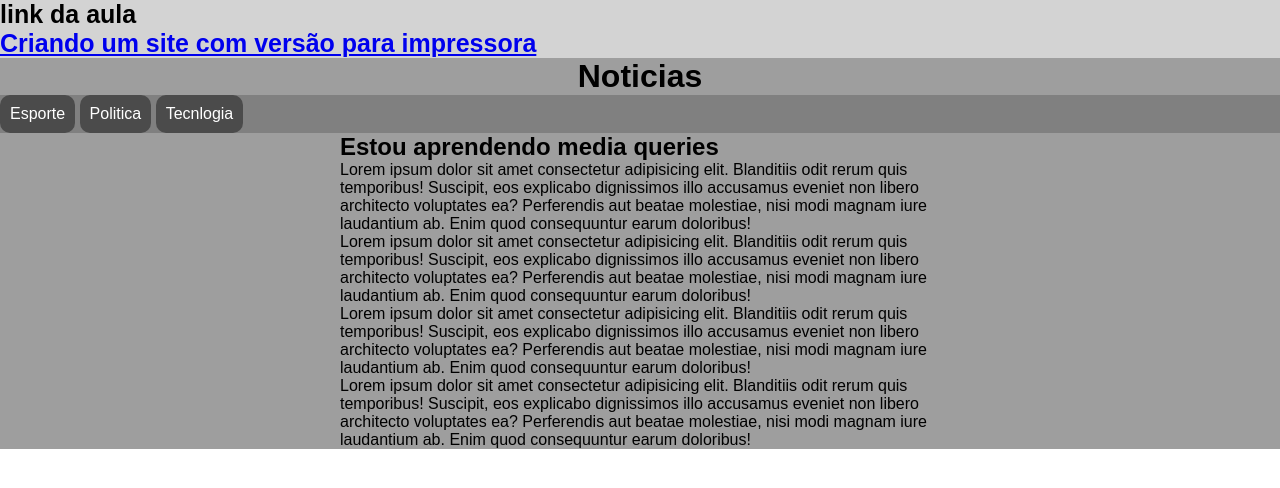
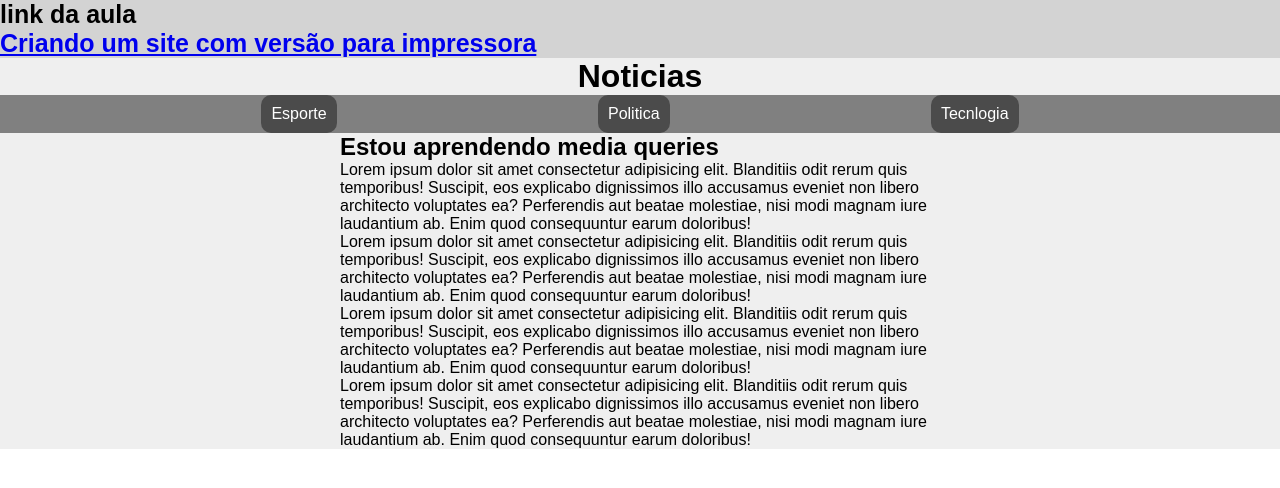
Before and after one commit to Edenilton2023/html_css-exercicios, a plain HTML site: page ex026_media_queries/imagens/mq001/ex001.html in a window 1280 px wide. Drawn offline with Linux system fonts and the light colour scheme.

Commit message:
revisao media screem  media type

```diff
--- a/ex026_media_queries/imagens/mq001/esstilo/impressora.css
+++ b/ex026_media_queries/imagens/mq001/esstilo/impressora.css
@@ -9,6 +9,9 @@ font-family: 'Courier New', Courier, monospace;
 font-size: 1.5em;
 line-height: 1.5em;
 }
+header{
+    text-align: center;
+}
 menu{
     display: none;
 }
--- a/ex026_media_queries/imagens/mq001/esstilo/tela.css
+++ b/ex026_media_queries/imagens/mq001/esstilo/tela.css
@@ -8,12 +8,15 @@ html{
     font-family: Arial, Helvetica, sans-serif;font-size: 1em;
 }
 header{
-    background: rgb(158, 158, 158);
+    background: rgba(158, 158, 158, 0.169);
 }
 header > h1 {
     text-align: center;
 }
 menu > ul {
+    display: flex;
+    justify-content:space-evenly;
+
     list-style-type: none;
     background: gray;
 
```
Also changed, not shown: ex026_media_queries/imagens/mq001/ex001.html (+1 -0 lines).
